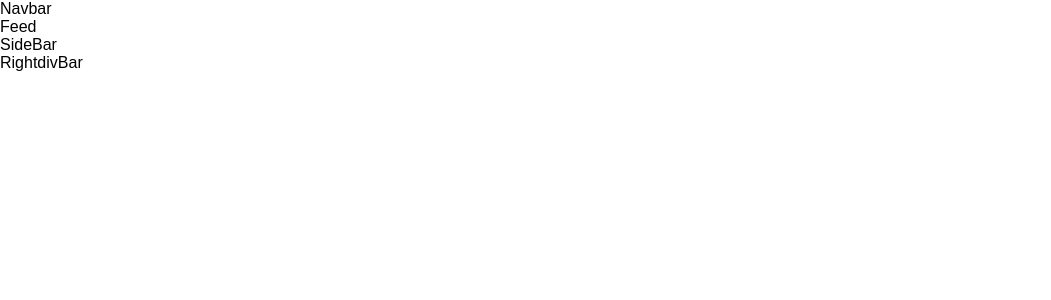
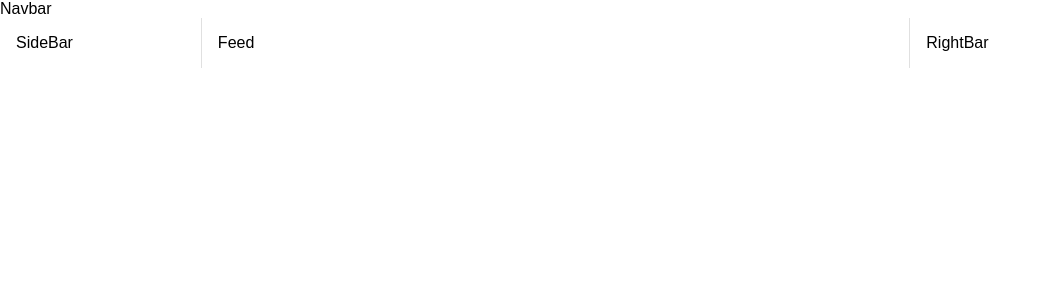
Before and after one commit to hadiahmed1/mui_tutorial, a React (Vite) app: page / in a window 1280 px wide. Shown: the top 300 px of the page, without its empty margins (0-1051 px from the left). Built offline with nearby package versions, Linux system fonts and the light colour scheme.

Commit message:
feat: Basic Layout

```diff
--- a/src/App.tsx
+++ b/src/App.tsx
@@ -1,3 +1,4 @@
+import { Box, Divider, Stack } from "@mui/material"
 import Feed from "./components/Feed"
 import Navbar from "./components/Navbar"
 import RightBar from "./components/RightBar"
@@ -5,12 +6,14 @@ import SideBar from "./components/SideBar"
 
 function App() {
   return (
-    <div>
+    <Box>
       <Navbar />
-      <Feed />
-      <SideBar />
-      <RightBar />
-    </div>
+      <Stack direction="row" spacing="2" justifyContent="space-between" divider={<Divider orientation="vertical"  flexItem />} >
+        <SideBar />
+        <Feed />
+        <RightBar />
+      </Stack>
+    </Box>
   )
 }
 
--- a/src/components/Feed.tsx
+++ b/src/components/Feed.tsx
@@ -1,5 +1,7 @@
+import { Box } from "@mui/material";
+
 const Feed = () =>{
-    return (<div>Feed</div>);
+    return (<Box flex={4} p={2} >Feed</Box>);
 }
 
 export default Feed;
--- a/src/components/RightBar.tsx
+++ b/src/components/RightBar.tsx
@@ -1,5 +1,10 @@
-const RightBar = () =>{
-    return (<div>RightdivBar</div>);
+import { Box } from "@mui/material";
+
+const RightBar = () => {
+    return (
+        <Box flex={2} p={2} sx={{ display: { xs: "none", sm: "block" } }} >
+            RightBar
+        </Box>);
 }
 
 export default RightBar;
--- a/src/components/SideBar.tsx
+++ b/src/components/SideBar.tsx
@@ -1,5 +1,8 @@
-const SideBar = () =>{
-    return (<div>SideBar</div>);
+import { Box } from "@mui/material";
+
+const SideBar = () => {
+    return (<Box flex={1} p={2}
+        sx={{ display: {xs:"none", sm:"block"} }}>SideBar</Box>);
 }
 
 export default SideBar;
```
